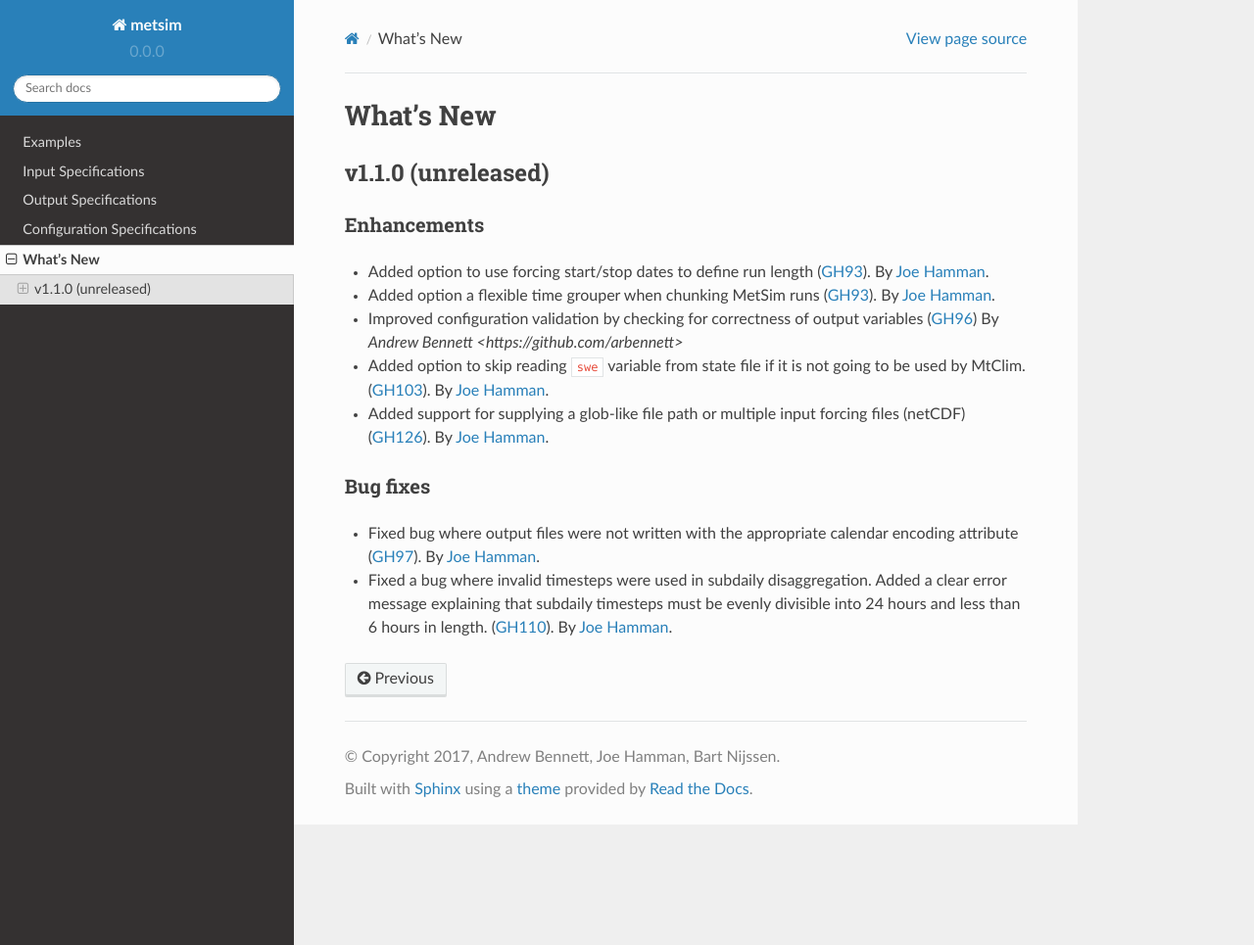
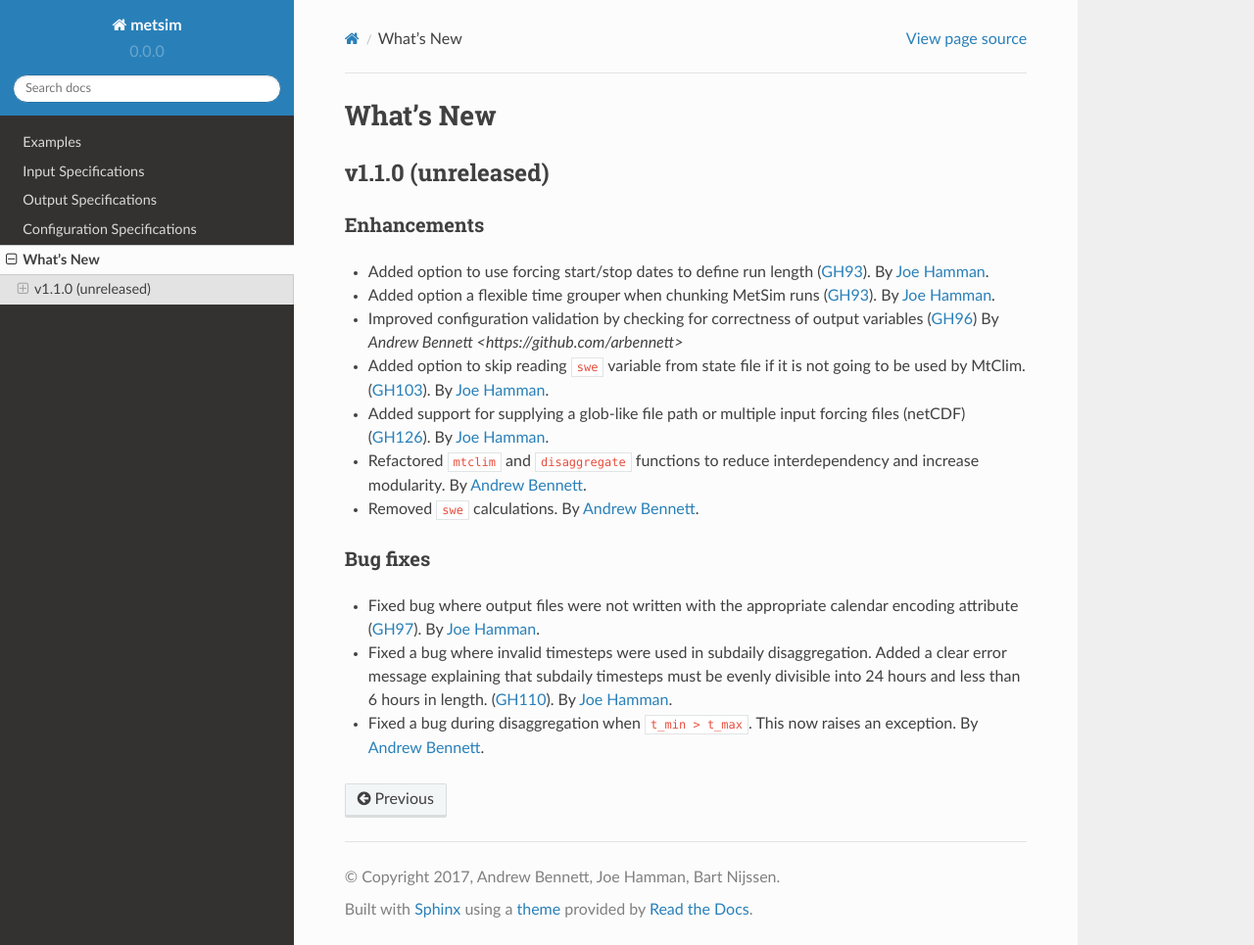
Before and after one commit to UW-Hydro/MetSim, a Sphinx documentation site: the page built from docs/whats-new.rst, in a window 1280 px wide and 965 px high. Shown: the whole window at 98% size. Built offline with Sphinx 7.4.7 and the Read the Docs theme 2.0.0, drawn with Linux system fonts in a browser that asks for light colours; pages that are not in the unit, such as notebooks, are missing from menus.

Commit message:
Update whats-new.rst and remove unused parameters

```diff
--- a/docs/whats-new.rst
+++ b/docs/whats-new.rst
@@ -21,6 +21,9 @@ Enhancements
   going to be used by MtClim. (:issue:`103`). By `Joe Hamman <https://github.com/jhamman>`_.
 - Added support for supplying a glob-like file path or multiple input forcing
   files (netCDF) (:issue:`126`). By `Joe Hamman <https://github.com/jhamman>`_.
+- Refactored ``mtclim`` and ``disaggregate`` functions to reduce interdependency and
+  increase modularity. By `Andrew Bennett <https://github.com/arbennett>`_.
+- Removed ``swe`` calculations. By `Andrew Bennett <https://github.com/arbennett>`_.
 
 Bug fixes
 ~~~~~~~~~
@@ -31,3 +34,6 @@ Bug fixes
   Added a clear error message explaining that subdaily timesteps must be evenly
   divisible into 24 hours and less than 6 hours in length. (:issue:`110`).
   By `Joe Hamman <https://github.com/jhamman>`_.
+- Fixed a bug during disaggregation when ``t_min > t_max``.  This now raises
+  an exception.
+  By `Andrew Bennett <https://github.com/arbennett>`_.
```
Also changed, not shown: 1 other file.
